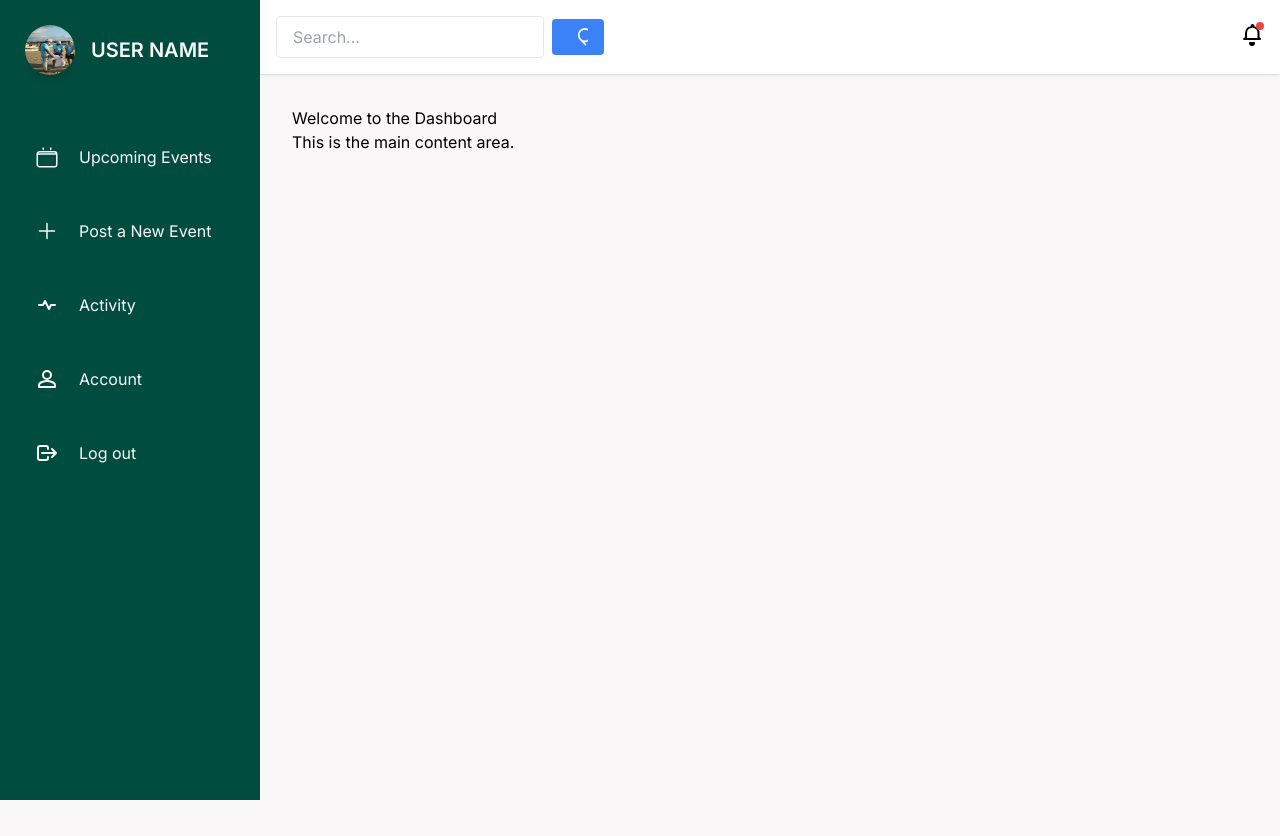
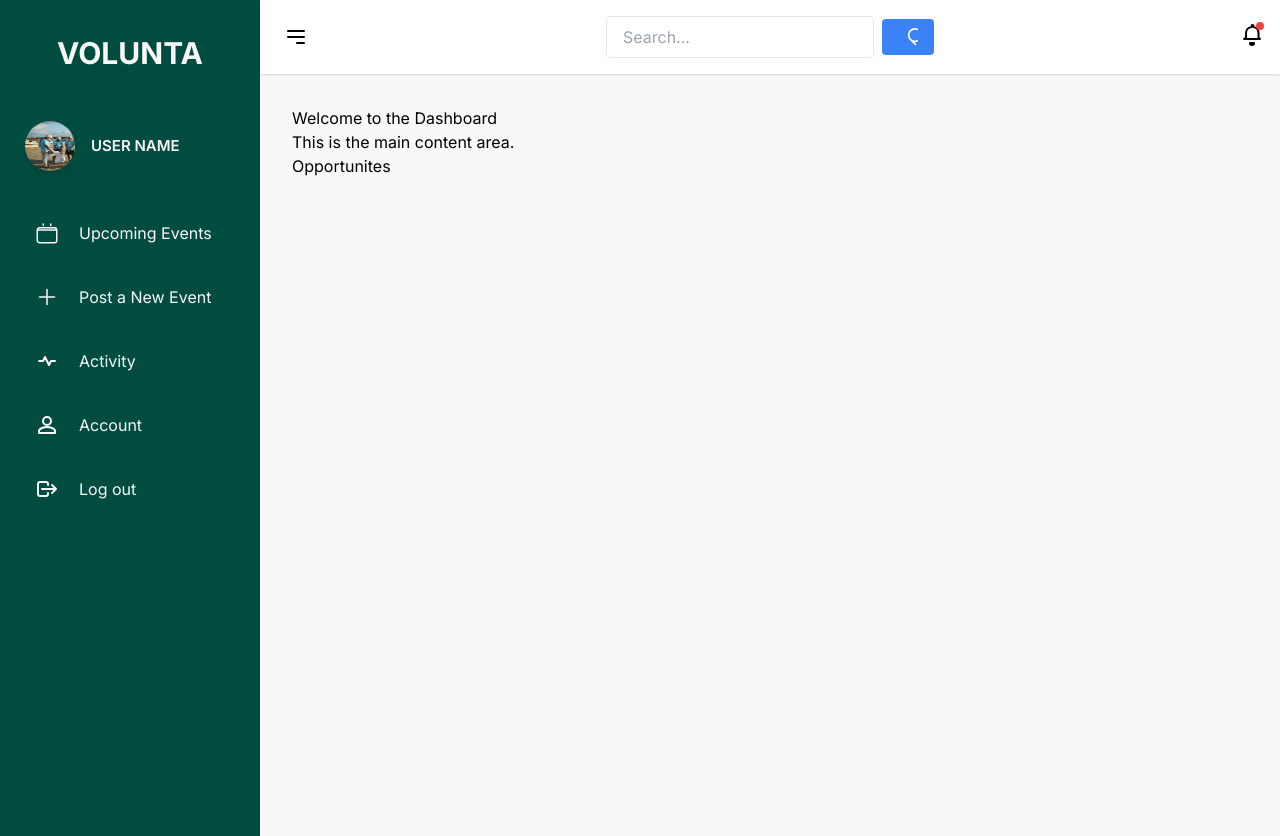
Before and after one commit to ap-liza/vmatch, a Next.js app: page /dashboard in a window 1280 px wide. Before the commit the page ends 800 px from the top, so only its background shows below. Built offline with nearby package versions, Linux system fonts and the light colour scheme; no server answers.

Commit message:
dashboard ongoing

```diff
--- /dev/null
+++ b/src/app/components/Dashboardlay.tsx
@@ -0,0 +1,17 @@
+
+import React from 'react';
+import Sidebar from '../components/Sidebar';
+
+interface DashboardLayProps {
+  children: React.ReactNode;
+}
+
+const DashboardLay: React.FC<DashboardLayProps> = ({ children }) => {
+  return (
+    <Sidebar>
+      {children}
+    </Sidebar>
+  );
+};
+
+export default DashboardLay;
--- a/src/app/components/Sidebar.tsx
+++ b/src/app/components/Sidebar.tsx
@@ -1,18 +1,74 @@
+'use client'
+
 import Link from 'next/link'
-import React, { ReactNode } from 'react'
+import React, { ReactNode, useState, useEffect } from 'react'
+import axios from 'axios'
+import toast from 'react-hot-toast'
+import { useRouter } from 'next/navigation'
 
 interface SidebarProps {
   children: ReactNode;
 }
 
 const Sidebar: React.FC<SidebarProps> = ({ children }) => {
+    //router to push user to log in after logging out
+    const router = useRouter()
+
+    //visibility of the side content
+    const [isContentVisible, setIsContentVisible] = useState<boolean>(true);
+
+
+    const toggleContentVisibility = () => {
+        setIsContentVisible((prevState) => !prevState);
+    };
+
+    //getting the user id
+    const [userId, setUserId] = useState<string | null>(null);
+
+    useEffect(() => {
+        const fetchUserId = async () => {
+            try {
+                const res = await axios.get('/api/users/user1');
+                setUserId(res.data.data._id);
+            } catch (error:any) {
+                console.error('Failed to fetch user ID:', error.message);
+                toast.error('failed to fetch user id')
+            }
+        };
+
+        fetchUserId();
+    }, []);
+
+    //log out user
+    const logout =async ()=>{
+        try{
+
+            await axios.get('/api/users/logout')
+
+            toast.success('logout success')
+
+            router.push('/login')
+
+        }catch(error:any){
+            console.log(error.message)
+
+            toast.error(error.message)
+        }
+    }
+
   return (
-    <div className="flex h-screen">
+    <div className="flex min-h-screen">
+
       {/** //sidebar */}
-      <div className="min-h-screen h-full bg-[#004D40] text-[#F9F7F7] w-[130px] md:w-[260px] p-[25px]">
+      {isContentVisible &&(
+
+
+      <div className={`min-h-screen h-full bg-[#004D40] text-[#F9F7F7] w-[130px] md:w-[260px] p-[25px]`}>
+
+        <h1 className='text-center mt-[10px] text-xl font-bold md:text-3xl'>VOLUNTA</h1>
         {/**user info */}
 
-        <div className="flex flex-col md:flex-row justify-start items-center gap-[16px]">
+        <div className="flex flex-col md:flex-row justify-start items-center gap-[16px] mt-[50px]">
 
           {/**IMAGE */}
           <div>
@@ -23,16 +79,17 @@ const Sidebar: React.FC<SidebarProps> = ({ children }) => {
             />
           </div>
           {/**info */}
-          <span className="font-semibold text-[12px] md:text-[20px] uppercase">User Name</span>
+          <span className="font-semibold text-[12px] md:text-[15px] uppercase">User Name</span>
         </div>
 
         {/**nav links for the dashboard */}
-        <nav className="mt-[60px] h-[600px] ">
-          <ul className="flex flex-col gap-[30px]">
-            {/**li for events */}
+        <nav className="mt-[40px] h-[600px] ">
+          <ul className="flex flex-col gap-[20px]">
+
+            {/**uPCOMING EVENTS events */}
             <li className="h-[44px] rounded-[8px] flex justify-start items-center p-[25px]  md:p-[10px] gap-[12px]">
               {/**icon */}
-              <button>
+              <Link href='/'>
                 <svg
                   xmlns="http://www.w3.org/2000/svg"
                   fill="none"
@@ -47,7 +104,7 @@ const Sidebar: React.FC<SidebarProps> = ({ children }) => {
                     d="M8.25 3v1.5m7.5-1.5V4.5M3 9h18M4.5 6.75h15a2.25 2.25 0 012.25 2.25v10.5a2.25 2.25 0 01-2.25 2.25H4.5A2.25 2.25 0 012.25 19.5V9A2.25 2.25 0 014.5 6.75z"
                   />
                 </svg>
-              </button>
+              </Link>
 
               <Link
               href="/"
@@ -109,7 +166,8 @@ const Sidebar: React.FC<SidebarProps> = ({ children }) => {
 
             <li className="h-[44px] rounded-[8px] flex justify-start items-center p-[25px] md:p-[10px] gap-[12px]">
               {/**icon */}
-              <button>
+
+              <Link href={userId ? `/profile/${userId}` : '/profile'}>
                 <svg
                   xmlns="http://www.w3.org/2000/svg"
                   fill="none"
@@ -124,15 +182,18 @@ const Sidebar: React.FC<SidebarProps> = ({ children }) => {
                     d="M12 12c2.21 0 4-1.79 4-4s-1.79-4-4-4-4 1.79-4 4 1.79 4 4 4zm0 2c-2.67 0-8 1.34-8 4v2h16v-2c0-2.66-5.33-4-8-4z"
                   />
                 </svg>
-              </button>
+              </Link>
 
-              <Link href="/"
+              <Link href={userId ? `/profile/${userId}` : '/profile'}
               className='hidden md:block'
               >Account</Link>
             </li>
 
+            {/**Log out button */}
             <li className="h-[44px] rounded-[8px] flex justify-start items-center p-[25px] md:p-[10px] gap-[12px]">
-              <button>
+              <button
+              onClick={logout}
+              >
                 <svg
                   xmlns="http://www.w3.org/2000/svg"
                   fill="none"
@@ -149,19 +210,41 @@ const Sidebar: React.FC<SidebarProps> = ({ children }) => {
                 </svg>
               </button>
 
-              <Link href="/"
+              <button
+              onClick={logout}
               className='hidden md:block'
-              >Log out</Link>
+              >Log out
+              </button>
             </li>
           </ul>
         </nav>
       </div>
 
+     )}
       {/**top bar */}
       <div className="flex-1">
         <div className="bg-white p-4 shadow flex justify-between items-center">
 
-
+              {/** Toggle Button */}
+         <button
+         onClick={toggleContentVisibility}
+          className='p-2 text-white'
+        >
+          <svg
+            xmlns="http://www.w3.org/2000/svg"
+            fill="none"
+            viewBox="0 0 24 24"
+            strokeWidth="2"
+            stroke="black"
+            className="w-6 h-6"
+          >
+            <path
+              strokeLinecap="round"
+              strokeLinejoin="round"
+              d="M4 6h16M4 12h16m-7 6h7"
+            />
+          </svg>
+        </button>
           {/** Search Bar */}
           <div className="flex items-center">
             <input
--- a/src/app/dashboard/page.tsx
+++ b/src/app/dashboard/page.tsx
@@ -1,13 +1,16 @@
-import Sidebar from '../components/Sidebar';
+'use client'
+import React from 'react';
+import Dashboardlay from '../components/Dashboardlay';
 
 export default function DashboardPage() {
   return (
-    <Sidebar>
+    <Dashboardlay>
       <div>
         {/** Your main content goes here */}
         <h1>Welcome to the Dashboard</h1>
         <p>This is the main content area.</p>
+        <p>Opportunites</p>
       </div>
-    </Sidebar>
+    </Dashboardlay>
   );
 }
--- a/src/app/layout.tsx
+++ b/src/app/layout.tsx
@@ -11,7 +11,7 @@ import {faMagnifyingGlass, faHandshake, faChartLine} from '@fortawesome/free-sol
 const inter = Inter({ subsets: ["latin"] });
 
 export const metadata: Metadata = {
-  title: "Create Next App",
+  title: "Volunta",
   description: "Generated by create next app",
 };
 
--- /dev/null
+++ b/src/app/profile/[id]/UserProfile.tsx
@@ -0,0 +1,36 @@
+'use client'
+
+import axios from "axios"
+import { useEffect, useState } from "react"
+
+export default function UserProfile({ params }: { params: { id: string } }) {
+    const [userData, setUserData] = useState<any>(null)
+
+    useEffect(() => {
+        const fetchUserData = async () => {
+            try {
+                const res = await axios.get(`/api/users/${params.id}`)
+                setUserData(res.data)
+            } catch (error:any) {
+                console.error('Failed to fetch user data:', error.message)
+            }
+        }
+
+        fetchUserData()
+    }, [params.id])
+
+    return (
+        <div className="flex flex-col gap-4 p-4">
+            <h1>Profile of User {params.id}</h1>
+            {userData ? (
+                <>
+                    <h2>Welcome, {userData.firstName}</h2>
+                    <p>Email: {userData.email}</p>
+                    {/* Display more user details here */}
+                </>
+            ) : (
+                <p>Loading user data...</p>
+            )}
+        </div>
+    )
+}
--- a/src/app/profile/[id]/page.tsx
+++ b/src/app/profile/[id]/page.tsx
@@ -1,9 +1,14 @@
-export default function userProfile({params}:any){
-    return(
-        <div>
-            <h1>Profile</h1>
-            <hr />
-            <p>Profile Page {params.id}</p>
-        </div>
-    )
+'use client'
+
+import DashboardLay from '../../components/Dashboardlay'
+
+ // Adjust path as needed
+import UserProfile from './UserProfile'
+
+export default function ProfilePage({ params }: { params: { id: string } }) {
+    return (
+        <DashboardLay>
+            <UserProfile params={params} />
+        </DashboardLay>
+    );
 }
--- a/src/app/profile/page.tsx
+++ b/src/app/profile/page.tsx
@@ -8,12 +8,14 @@ import { useEffect, useState } from "react"
 
 
 
+
 //use useEffect later
 export default function Profile(){
 
     const router = useRouter()
     const [user, setUser] = useState('')
     const [userName, setUserName] = useState('')
+
     const logout =async ()=>{
         try{
 
```
